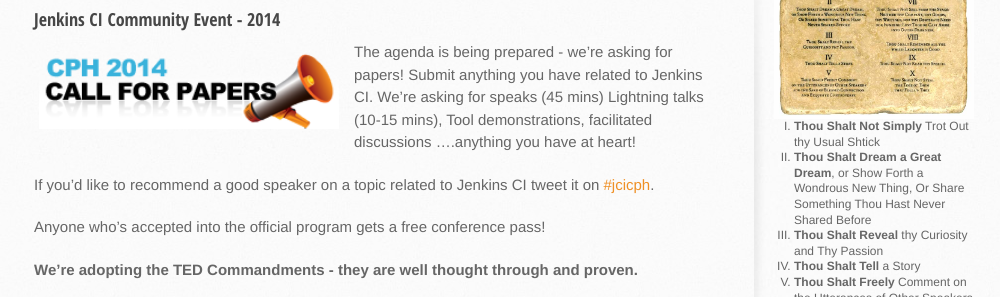
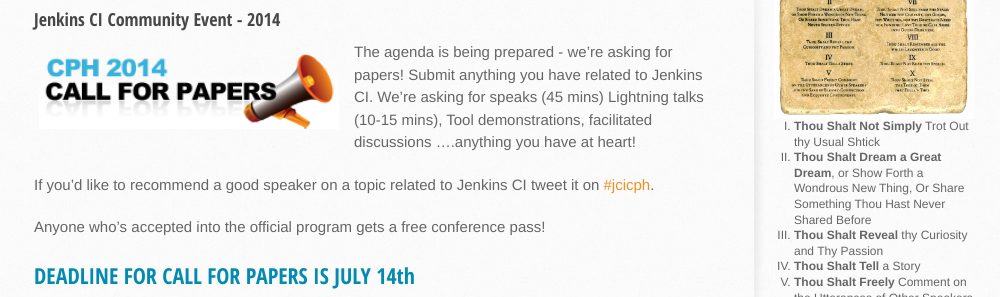
Before and after one commit to JCICPH/jcicph.github.io, a Jekyll site: the page built from agenda/cfp.md, in a window 1280 px wide and 900 px high, scrolled down 355 px, cut to the strip 0-297 px from the top of the window. Shown: the whole strip, without its empty margins (136-1136 px from the left). Built offline with Jekyll 4.4.1, drawn with Linux system fonts in a browser that asks for light colours; nearby versions of some CDN libraries.

Commit message:
Integrated origin/ready/cfp

```diff
--- a/_config.yml
+++ b/_config.yml
@@ -3,3 +3,4 @@
 exclude: [README.md]
 timezone: Europe/Copenhagen
 url: www.josra.org
+markdown: kramdown
--- a/agenda/cfp.md
+++ b/agenda/cfp.md
@@ -12,6 +12,8 @@
 
 Anyone who's accepted into the official program gets a free conference pass!
 
+######DEADLINE FOR CALL FOR PAPERS IS JULY 14th
+
 __We're adopting the TED Commandments - they are well thought through and proven.__
 
 <iframe src="https://docs.google.com/a/praqma.net/forms/d/16Q9ZDPGc1E-xsN-mrqxzdUxvdz_fpNLQRnO7gOYcr3g/viewform?embedded=true" frameborder="0" marginwidth="0" marginheight="0" width="650" height="1350">...loading</iframe>
```
